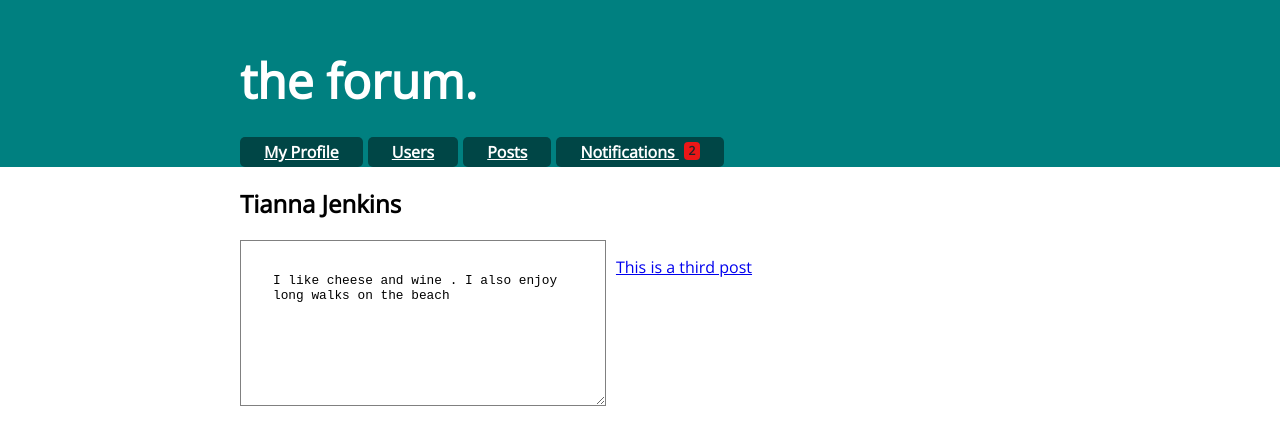
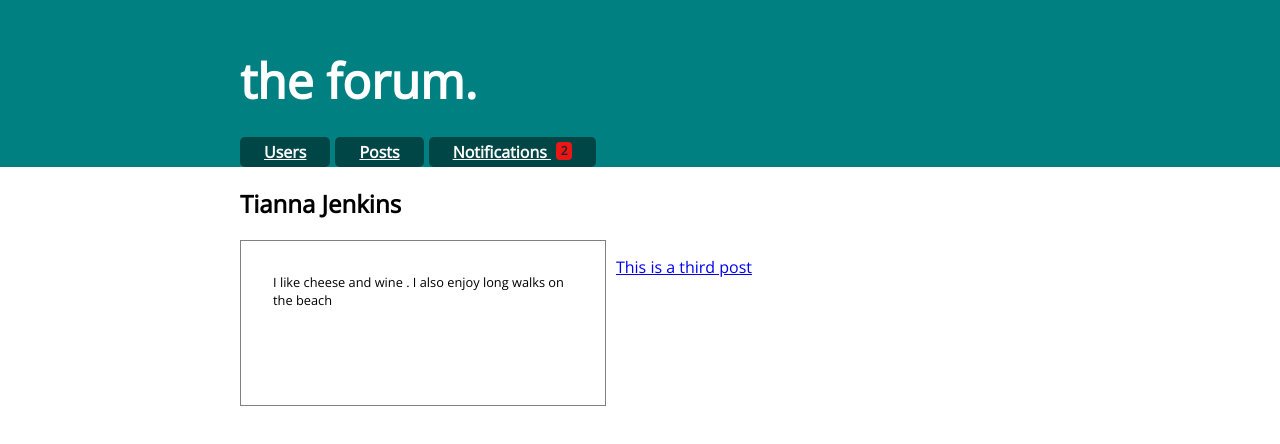
Before and after one commit to MattTheEconomist/the-forum, a React (Create React App) app: page /users/1 in a window 1280 px wide. Shown: the top 444 px of the page. Built offline with nearby package versions, Linux system fonts and the light colour scheme.

Commit message:
auth finished

```diff
--- a/src/app/Navbar.js
+++ b/src/app/Navbar.js
@@ -22,7 +22,7 @@ export const Navbar = () => {
 
         <div className="navContent">
           <div className="navLinks">
-            <Link to="/users/0">My Profile </Link>
+            {/* <Link to="/users/0">My Profile </Link> */}
             <Link to="/users">Users</Link>
             <Link to="/posts">Posts</Link>
             <Link to="/notifications">Notifications {unreadNotifsBadge} </Link>
--- a/src/features/posts/PostsList.js
+++ b/src/features/posts/PostsList.js
@@ -1,4 +1,4 @@
-import React from "react";
+import React, { useState } from "react";
 import { useSelector } from "react-redux";
 import { Link } from "react-router-dom";
 import { PostAuthor } from "./PostAuthor";
--- a/src/features/posts/SinglePostPage.js
+++ b/src/features/posts/SinglePostPage.js
@@ -25,6 +25,8 @@ export const SinglePostPage = ({ match }) => {
 
   const onCommentSaved = () => {
     if (commentContent) {
+      dispatch(newNotification("commented on", postId, sourceUserId));
+
       dispatch(
         commentAdded({
           authorId: "0",
@@ -33,15 +35,13 @@ export const SinglePostPage = ({ match }) => {
         })
       );
 
-      console.log("dispatching");
-      dispatch(newNotification("commented on", postId, sourceUserId));
-
       setCommentContent("");
     }
   };
 
   const onEnterKeyed = (e) => {
     if (e.key === "Enter") {
+      dispatch(newNotification("commented on", postId, sourceUserId));
       dispatch(
         commentAdded({
           authorId: "0",
--- a/src/features/users/UserPage.js
+++ b/src/features/users/UserPage.js
@@ -71,7 +71,7 @@ export const UserPage = ({ match }) => {
         onClick={onBioClicked}
       />
     ) : (
-      <textarea value={bioText} id="userBio" />
+      <div id="userBio">{bioText}</div>
     );
   return (
     <section>
--- a/src/index.css
+++ b/src/index.css
@@ -3,7 +3,7 @@
 :root {
   --root-color: teal;
   --dim-color: #852420;
-  --bright-color: #d1433d;
+  --bright-color: #e44e48;
 }
 #overlay.hidden {
   display: none;
@@ -102,7 +102,7 @@ nav a:first-of-type {
 
 nav a:hover {
   color: white;
-  background: coral;
+  background: var(--bright-color);
 }
 
 .navContent {
```
